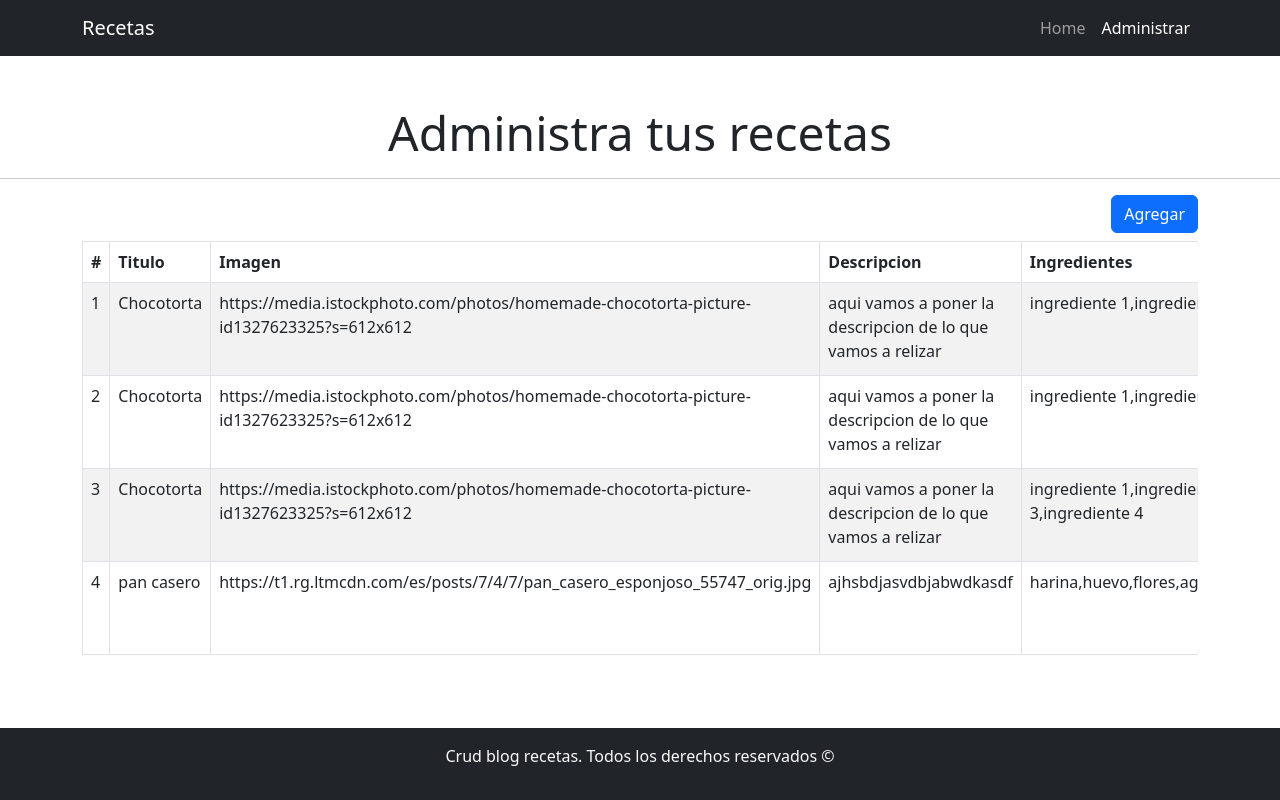
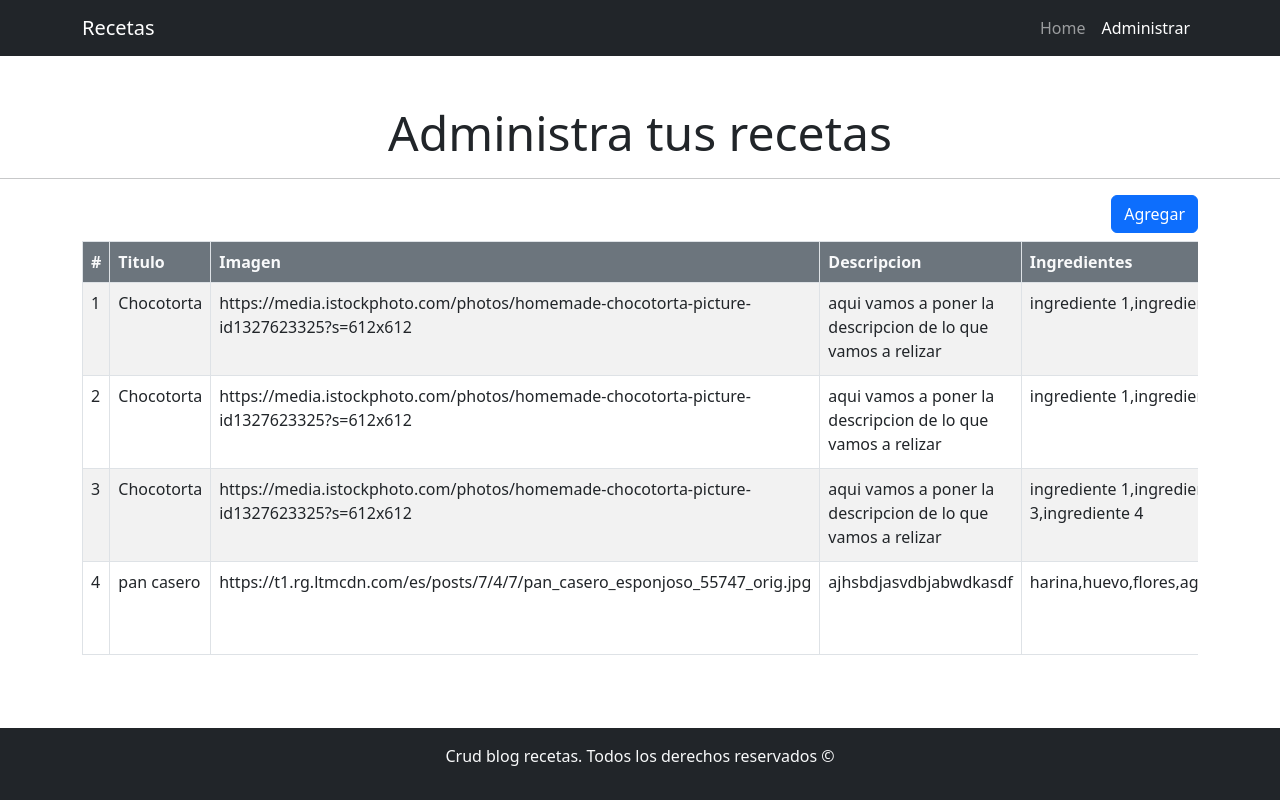
Before and after one commit to franAndrad/blogreceta-crud, a React (Create React App) app: page /administrar in a window 1280 px wide. Built offline with nearby package versions, Linux system fonts and the light colour scheme; data requests are answered from the project's data file.

Commit message:
se cambiaron colores de la tabla

```diff
--- a/src/components/views/receta/AdministrarReceta.js
+++ b/src/components/views/receta/AdministrarReceta.js
@@ -26,7 +26,7 @@ const AdministrarReceta = () => {
                     <Link to={`/administrar/crear`} className="btn btn-primary mb-2">Agregar</Link>
                 </div>
                 <Table striped bordered hover responsive>
-                    <thead>
+                    <thead className='bg-secondary text-light'>
                         <tr>
                             <th>#</th>
                             <th>Titulo</th>
--- a/src/components/views/receta/CardReceta.js
+++ b/src/components/views/receta/CardReceta.js
@@ -7,7 +7,7 @@ const CardReceta = (props) => {
     const URL = "http://localhost:3005/recetas";
 
     return (
-        <div className='col-6 col-md-3 col-lg-2 mt-4'>
+        <div className='col-6 col-md-4 col-lg-3 mt-4'>
             <Card className='h-100'>
                 <Card.Img variant="top" className='rounded' src={props.receta.imagen}/>
                 <Card.Body>
--- a/src/components/views/receta/ItemReceta.js
+++ b/src/components/views/receta/ItemReceta.js
@@ -18,7 +18,7 @@ const ItemReceta = (props) => {
         }
     }
     return (
-        <tr>
+        <tr className='bg-transparent'>
             <td>{props.receta.id}</td>
             <td>{props.receta.titulo}</td>
             <td>{props.receta.imagen}</td>
```
